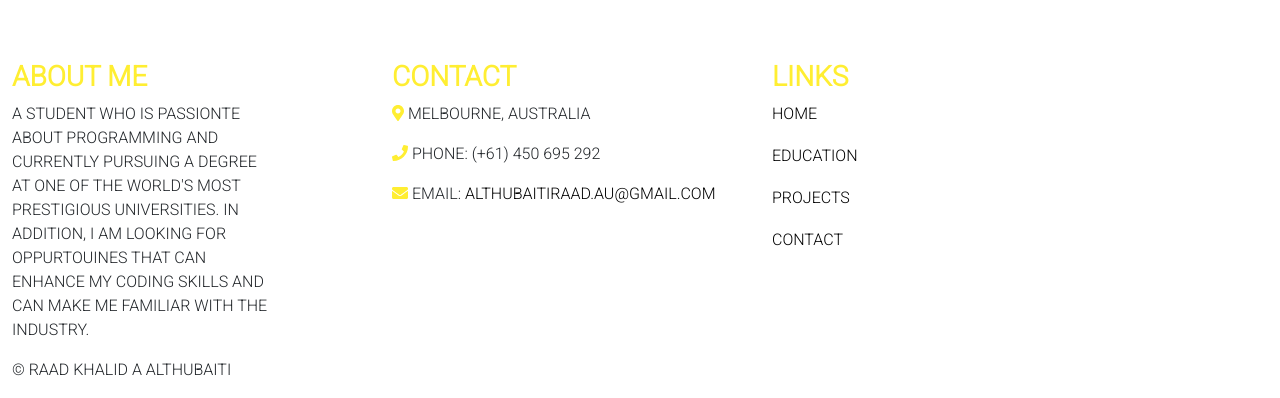
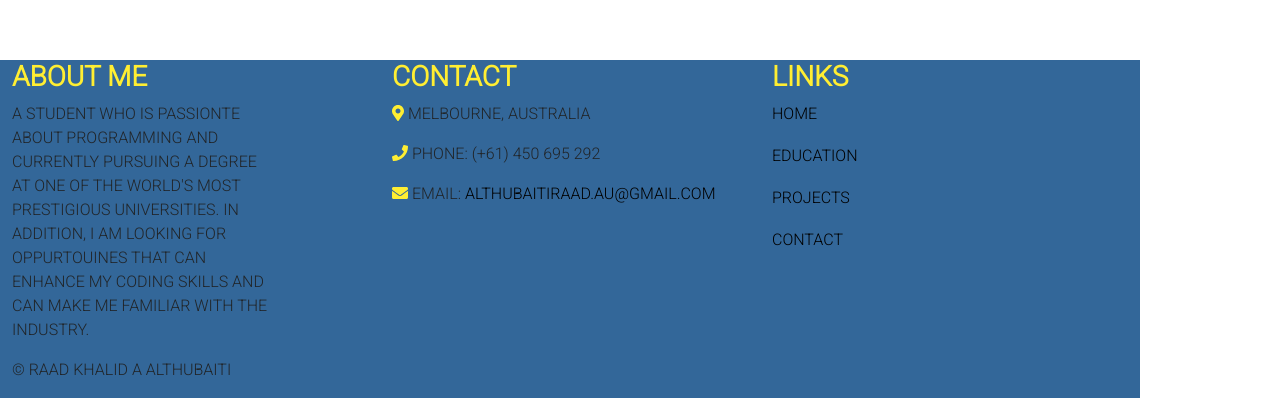
Before and after one commit to rddthubaiti/personalWebsite.github.io, a website: page footer.html in a window 1280 px wide. Shown: the part 402-800 px from the top of the page. Drawn offline with nearby package versions, Linux system fonts and the light colour scheme.

Commit message:
new changes

```diff
--- a/css/style.css
+++ b/css/style.css
@@ -316,13 +316,19 @@ footer a:hover {
 
 footer a:after {
   content: "";
+  margin: 0;
+  padding: 0;
   width: 0;
   height: 2px;
   display: block;
-  background: black;
+  background: #ffee32;
   transition: 300ms;
 }
 
 footer a:hover:after {
   width: 100%;
 }
+
+.wrapper {
+  background-color: #336799;
+}
--- a/footer.html
+++ b/footer.html
@@ -21,6 +21,7 @@
   </head>
   <body>
       <footer>
+          <div class="wrapper">
         <div class="footer-top">
           <div class="container">
             <div class="row">
@@ -98,6 +99,7 @@
               </div>
             </div>
           </div>
+        </div>
       </footer>
     </div>
     <!-- <footer>
```
Also changed, not shown: header.html (+1 -1 lines).
